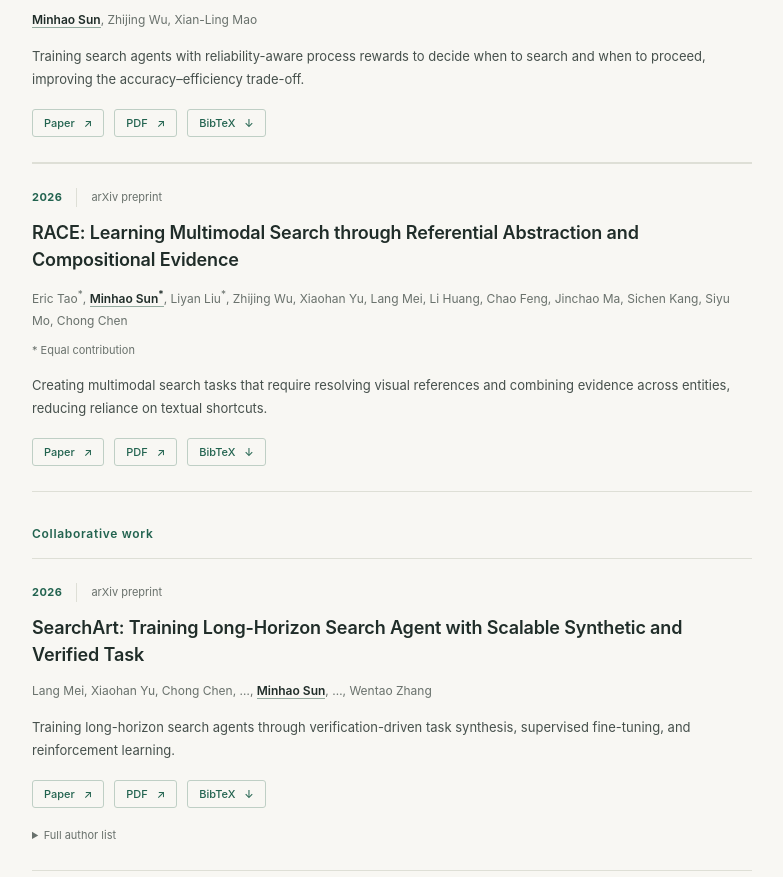
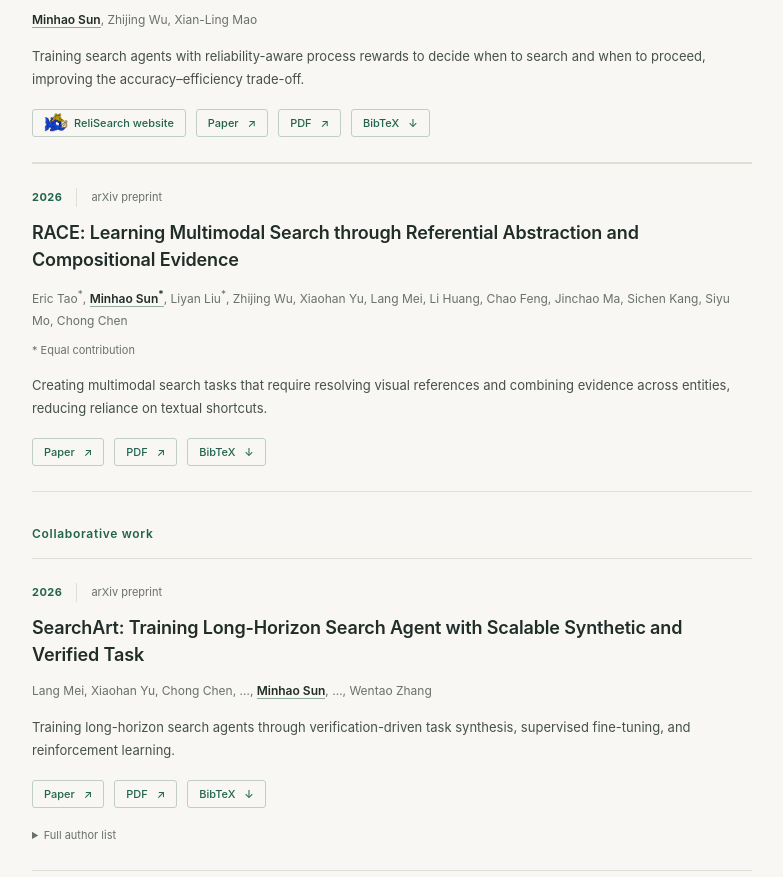
Before and after one commit to BITMinhaoSun/bitminhaosun.github.io, a plain HTML site: page index.html in a window 1280 px wide. Shown: the part 1194-2071 px from the top of the page, without its empty margins (388-1171 px from the left). Drawn offline with Linux system fonts and the light colour scheme.

Commit message:
Link the ReliSearch paper to its project website with the fish icon

```diff
--- a/index.html
+++ b/index.html
@@ -89,12 +89,13 @@
               <a href="assets/isa-distill.bib" download="isa-distill.bib">BibTeX <span aria-hidden="true">↓</span></a>
             </div>
           </article>
-          <article class="publication">
+          <article class="publication" id="relisearch">
             <div class="paper-meta"><span class="paper-year">2026</span><span>arXiv preprint</span></div>
             <h4><a href="https://arxiv.org/abs/2610.41738">Search When Needed, Proceed When Reliable: Metacognitive Reliability Supervision for Efficient Agentic Search</a></h4>
             <p class="authors"><strong>Minhao Sun</strong>, Zhijing Wu, Xian-Ling Mao</p>
             <p class="paper-description">Training search agents with reliability-aware process rewards to decide when to search and when to proceed, improving the accuracy–efficiency trade-off.</p>
             <div class="paper-links">
+              <a class="project-website" href="ReliSearch/"><img src="ReliSearch/assets/favicon.png" width="24" height="24" alt="">ReliSearch website</a>
               <a href="https://arxiv.org/abs/2610.41738">Paper <span aria-hidden="true">↗</span></a>
               <a href="https://arxiv.org/pdf/2610.41738">PDF <span aria-hidden="true">↗</span></a>
               <a href="assets/search-when-needed.bib" download="search-when-needed.bib">BibTeX <span aria-hidden="true">↓</span></a>
--- a/styles.css
+++ b/styles.css
@@ -67,6 +67,7 @@ h2 { margin: 0; color: var(--ink); font: 400 25px/1.3 Georgia, "Times New Roman"
 .paper-links { display: flex; flex-wrap: wrap; gap: 10px; }
 .paper-links a { font-size: 11px; font-weight: 550; line-height: 1.5; padding: 5px 11px; border: 1px solid #bfcfc5; border-radius: 3px; }
 .paper-links a:hover { background: #eaf0e9; text-decoration: none; border-color: var(--accent); }
+.paper-links .project-website { display: inline-flex; align-items: center; gap: 6px; padding-block: 1px; }
 .paper-links span { margin-left: 6px; }
 .author-details { margin-top: 18px; font-size: 11px; color: var(--muted); }
 .author-details summary { cursor: pointer; width: fit-content; }
```
